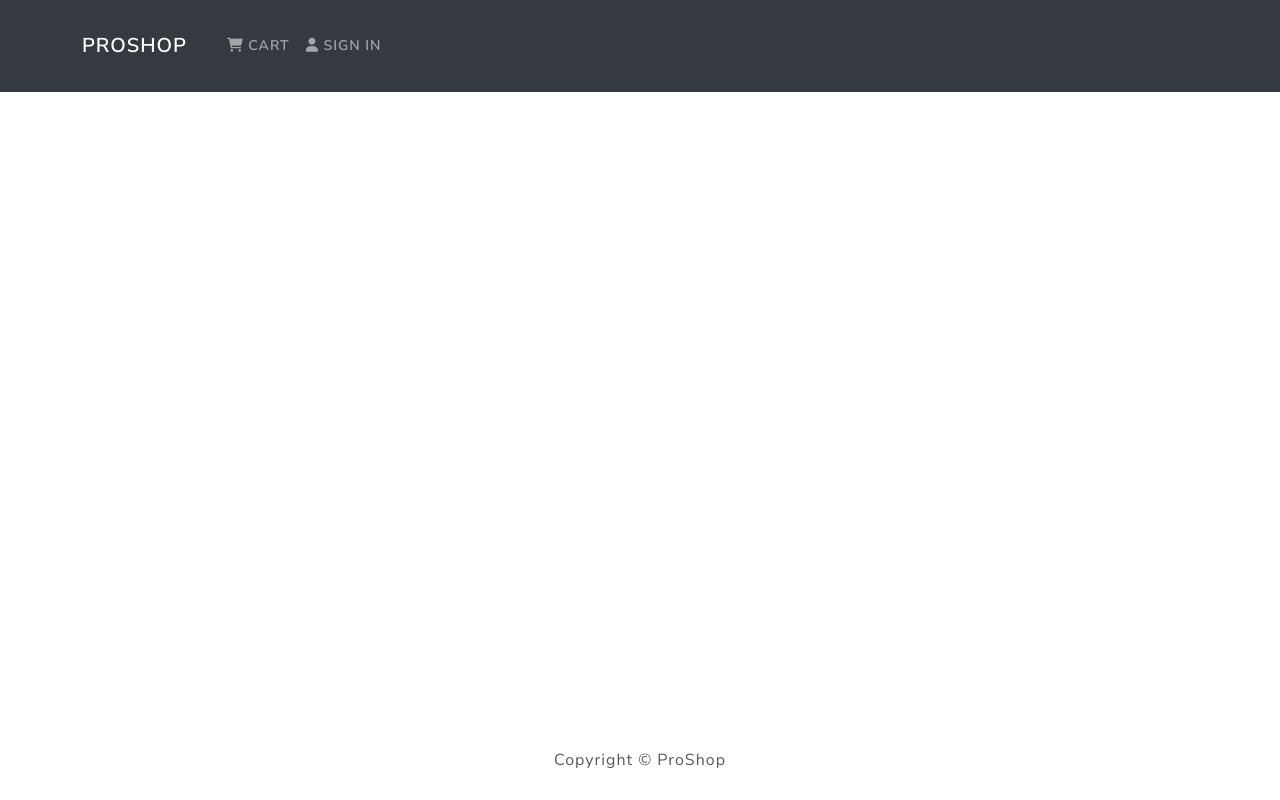
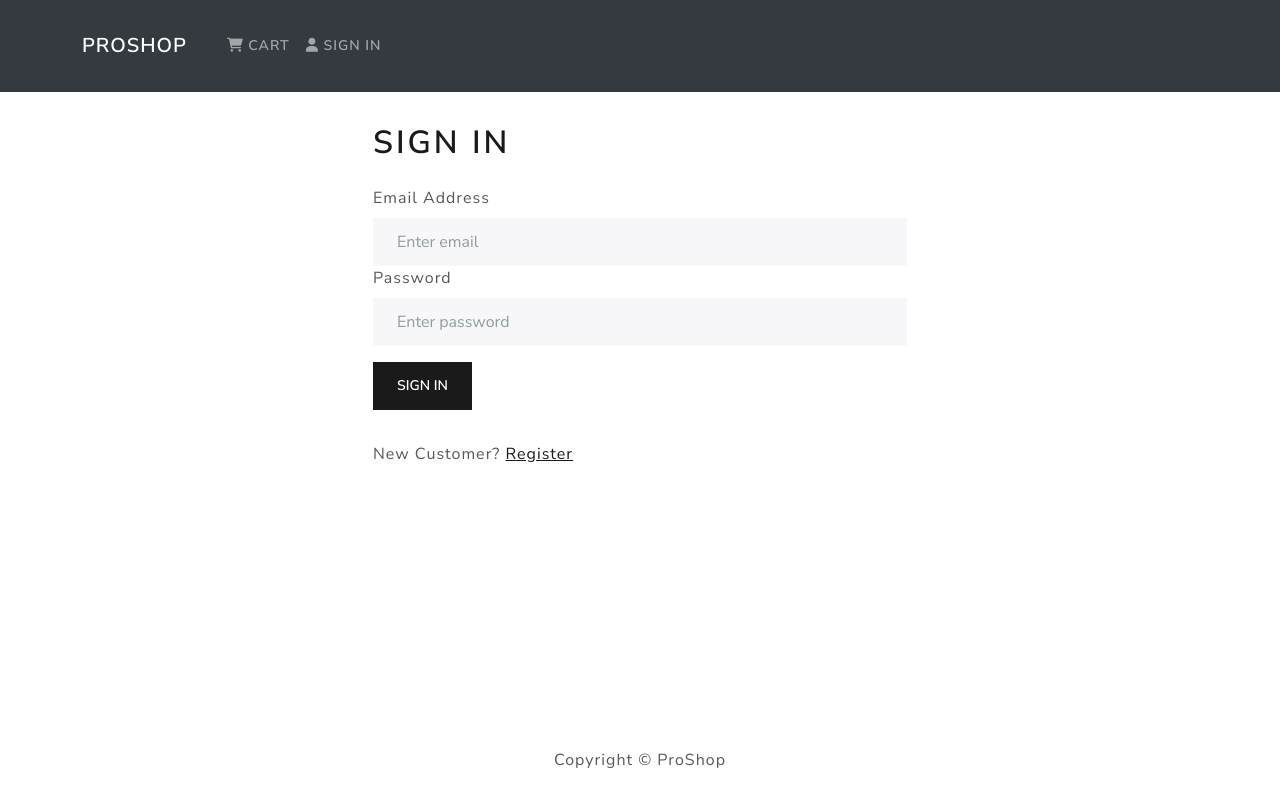
Before and after one commit to ascty345/mern-ecommerce-shop, a React (Create React App) app in the folder frontend/: page /login in a window 1280 px wide. Built offline with nearby package versions, Linux system fonts and the light colour scheme.

Commit message:
create User Login Screen & Functionality

```diff
--- a/frontend/src/App.js
+++ b/frontend/src/App.js
@@ -5,6 +5,7 @@
 import HomeScreen from './screens/HomeScreen'
 import ProductScreen from './screens/ProductScreen'
 import CartScreen from './screens/CartScreen'
+import LoginScreen from './screens/LoginScreen'
 
 const App = () => {
   return (
@@ -13,10 +14,11 @@
       <main className='py-3'>
         <Container>
           <Routes>
-            <Route path='/' element={<HomeScreen />} />
+            <Route path='/login' element={<LoginScreen />} />
             <Route path='/product/:id' element={<ProductScreen />} />
             <Route path='/cart/:id' element={<CartScreen />} />
             <Route path='/cart/' element={<CartScreen />} />
+            <Route path='/' element={<HomeScreen />} />
           </Routes>
         </Container>
       </main>
--- a/frontend/src/actions/userActions.js
+++ b/frontend/src/actions/userActions.js
@@ -17,15 +17,11 @@
       },
     }
 
-    const test = await axios.post(
+    const { data } = await axios.post(
       '/api/users/login',
       { email, password },
       config
     )
-
-    console.log(test)
-
-    const { data } = test
 
     dispatch({
       type: USER_LOGIN_SUCCESS,
--- /dev/null
+++ b/frontend/src/components/FormContainer.js
@@ -0,0 +1,16 @@
+import React from 'react'
+import { Container, Row, Col } from 'react-bootstrap'
+
+const FormContainer = ({ children }) => {
+  return (
+    <Container>
+      <Row className='justify-content-md-center'>
+        <Col xs={12} md={6}>
+          {children}
+        </Col>
+      </Row>
+    </Container>
+  )
+}
+
+export default FormContainer
--- a/frontend/src/components/Rating.js
+++ b/frontend/src/components/Rating.js
@@ -1,5 +1,5 @@
 import React from 'react'
-import PropTypes from 'prop-types'
+// import PropTypes from 'prop-types'
 
 const Rating = (props) => {
   const { value, text, color } = props
--- /dev/null
+++ b/frontend/src/screens/LoginScreen.js
@@ -0,0 +1,80 @@
+import React, { useState, useEffect } from 'react'
+import { Link, useLocation, useNavigate } from 'react-router-dom'
+import { Form, Button, Row, Col } from 'react-bootstrap'
+import { useDispatch, useSelector } from 'react-redux'
+import Message from '../components/Message'
+import Loader from '../components/Loader'
+import FormContainer from '../components/FormContainer'
+import { login } from '../actions/userActions'
+
+const LoginScreen = () => {
+  const location = useLocation()
+  const dispatch = useDispatch()
+  const navigate = useNavigate()
+
+  const [email, setEmail] = useState('')
+  const [password, setPassword] = useState('')
+
+  const userLogin = useSelector((state) => state.userLogin)
+  const { loading, error, userInfo } = userLogin
+
+  const redirect = location.search ? location.search.split('=')[1] : '/'
+
+  useEffect(() => {
+    if (userInfo) {
+      navigate(redirect)
+    }
+  }, [navigate, userInfo, redirect])
+
+  const submitHandler = (e) => {
+    e.preventDefault() // Prevent the page from refreshing after submission
+    dispatch(login(email, password))
+  }
+
+  return (
+    <FormContainer>
+      <h1>Sign In</h1>
+      {error && <Message variant='danger'>{error}</Message>}
+      {loading && <Loader />}
+      <Form onSubmit={submitHandler}>
+        <Form.Group controlId='email'>
+          <Form.Label>Email Address</Form.Label>
+          <Form.Control
+            type='email'
+            placeholder='Enter email'
+            value={email}
+            onChange={(e) => {
+              setEmail(e.target.value)
+            }}
+          />
+        </Form.Group>
+        <Form.Group controlId='password'>
+          <Form.Label>Password</Form.Label>
+          <Form.Control
+            type='password'
+            placeholder='Enter password'
+            value={password}
+            onChange={(e) => {
+              setPassword(e.target.value)
+            }}
+          />
+        </Form.Group>
+
+        <Button className='my-3' type='submit' variant='primary'>
+          Sign In
+        </Button>
+      </Form>
+
+      <Row className='py-3'>
+        <Col>
+          New Customer?{' '}
+          <Link to={redirect ? `/register?redirect=${redirect}` : '/register'}>
+            Register
+          </Link>
+        </Col>
+      </Row>
+    </FormContainer>
+  )
+}
+
+export default LoginScreen
```
